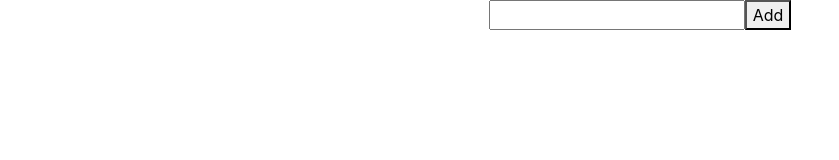
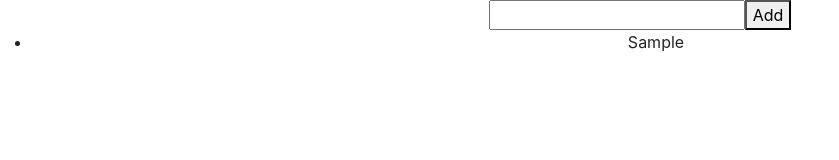
Before and after one commit to VladimirRM/My-todo-list-react-js, a React (Create React App) app: page / in a window 1280 px wide. Both pictures are taken after typing "Sample" into the empty fields and a click on the button "Add". Shown: the top 160 px of the page, without its empty margins (0-839 px from the left). Built offline with nearby package versions, Linux system fonts and the light colour scheme.

Commit message:
create render input.title

```diff
--- a/src/App.js
+++ b/src/App.js
@@ -28,6 +28,14 @@ const App = () => {
       onChange={(e)=>setInput(e.target.value)}
       value={input} />
       <button onClick={addTodo}>Add</button>
+      <ul>
+      {todos.map(input=>(
+        <li key={input.id}>
+          {input.title}
+        </li>
+      ))}
+
+      </ul>
 
     </div>
   )
```
